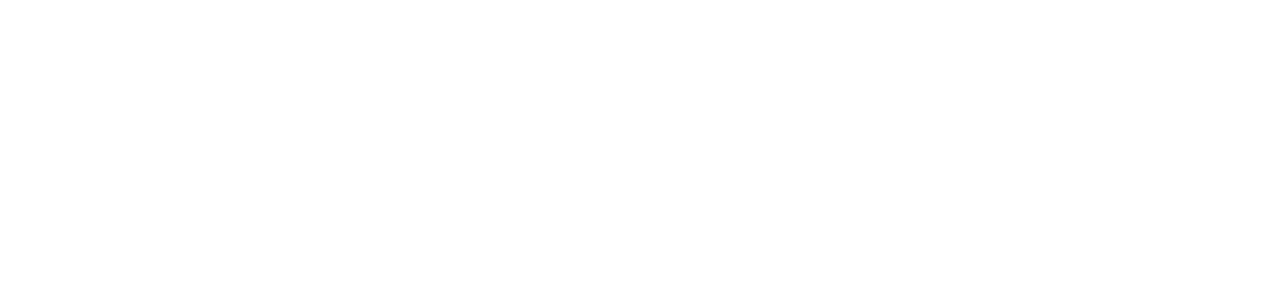
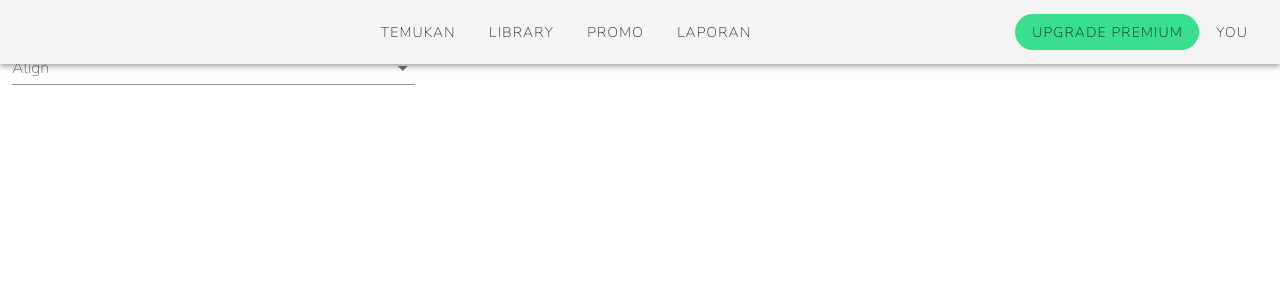
Before and after one commit to agungsuryo789/bookwave, a Vue app: page /login in a window 1280 px wide. Shown: the top 300 px of the page. Built offline with nearby package versions, Linux system fonts and the light colour scheme; a small style sheet from the web is missing.

Commit message:
logo & appbar

```diff
--- a/package.json
+++ b/package.json
@@ -58,7 +58,8 @@
             "indent": 2,
             "no-tabs": 0
         },
-        "overrides": [{
+        "overrides": [
+            {
                 "files": [
                     "**/__tests__/*.{j,t}s?(x)",
                     "**/tests/unit/**/*.spec.{j,t}s?(x)"
@@ -66,7 +67,8 @@
                 "env": {
                     "jest": true
                 }
-        }]
+            }
+        ]
     },
     "browserslist": [
         "> 1%",
--- a/src/components/Navbar.vue
+++ b/src/components/Navbar.vue
@@ -4,7 +4,15 @@
       <v-row>
         <v-col>
           <v-app-bar flat fixed class="app-bar">
-            <v-toolbar-title>AHA</v-toolbar-title>
+            <!-- <v-toolbar-title>AHA</v-toolbar-title> -->
+            <v-img
+              alt="Vuetify Logo"
+              class="shrink ml-5 mr-2"
+              contain
+              src="../assets/image/Union.png"
+              transition="scale-transition"
+              width="100"
+            />
             <v-spacer></v-spacer>
             <v-btn rounded color="#39DF8C" depressed>Start Trial</v-btn>
           </v-app-bar>
--- /dev/null
+++ b/src/components/NavbarApp.vue
@@ -0,0 +1,35 @@
+<template>
+  <nav class="navbar">
+    <v-container>
+      <v-row>
+        <v-col>
+          <v-app-bar absolute color="white" class="app-bar">
+            <!-- <v-toolbar-title>AHA</v-toolbar-title> -->
+            <v-img
+              alt="Logo"
+              class="shrink ml-5 mr-2"
+              contain
+              src="../assets/image/aha.png"
+              transition="scale-transition"
+              width="100"
+            />
+            <v-spacer></v-spacer>
+            <v-btn rounded depressed>Temukan</v-btn>
+            <v-btn rounded depressed>Library</v-btn>
+            <v-btn rounded depressed>Promo</v-btn>
+            <v-btn rounded depressed>Laporan</v-btn>
+            <v-spacer></v-spacer>
+            <v-btn rounded depressed color="#39DF8C" >Upgrade Premium</v-btn>
+            <v-btn rounded depressed>You</v-btn>
+          </v-app-bar>
+        </v-col>
+      </v-row>
+    </v-container>
+  </nav>
+</template>
+
+<script>
+export default {
+  name: 'NavbarApp'
+}
+</script>
--- a/src/router/index.js
+++ b/src/router/index.js
@@ -1,6 +1,7 @@
 import Vue from 'vue'
 import VueRouter from 'vue-router'
 import Home from '../views/Home.vue'
+import Login from '../views/Login.vue'
 
 Vue.use(VueRouter)
 
@@ -17,6 +18,11 @@
     // this generates a separate chunk (about.[hash].js) for this route
     // which is lazy-loaded when the route is visited.
     component: () => import(/* webpackChunkName: "about" */ '../views/About.vue')
+  },
+  {
+    path: '/login',
+    name: 'Login',
+    component: Login
   }
 ]
 
--- a/src/views/Home.vue
+++ b/src/views/Home.vue
@@ -6,9 +6,9 @@
             <v-container class="my-12">
                 <v-row>
                     <v-col class="col-banner-text">
-                        <h2 class="my-5">Halo Saya AHA</h2>
-                        <p>Lorem ipsum dolor sit amet consectetur adipisicing elit. Sapiente unde dolorum iste optio, repellendus laborum recusandae sit natus voluptate, tempore magni aliquam voluptatum illo magnam corporis doloremque! Cupiditate, alias hic.</p>
-                        <v-btn rounded color="#39DF8C" depressed>Start Free Trial</v-btn>
+                        <h1 class="my-5">Halo Saya AHA</h1>
+                        <p class="my-5">Lorem ipsum dolor sit amet consectetur adipisicing elit. Sapiente unde dolorum iste optio, repellendus laborum recusandae sit natus voluptate, tempore magni aliquam voluptatum illo magnam corporis doloremque! Cupiditate, alias hic.</p>
+                        <v-btn x-large="true" block="true" rounded color="#39DF8C" depressed>Start Free Trial</v-btn>
                     </v-col>
                     <v-col class="col-banner-img">
                         <v-img class="banner-img-1" src="../assets/image/aha-mobile.png"></v-img>
@@ -23,9 +23,9 @@
                     <v-col>
                         <v-img class="hero-img-1" src="../assets/image/aha-hero.png" alt="AHA Description Section" aspect-ratio="3" contain></v-img>
                     </v-col>
-                    <v-col>
-                        <h2 class="my-5">Apa yang AHA miliki ?</h2>
-                        <p style="font-size:18px;">Lorem ipsum dolor sit amet, consectetur adipisicing elit. Nobis laborum ex atque in libero. Libero eum labore illum ipsa blanditiis earum, aliquid mollitia doloremque quidem, odit quas animi dolores consequuntur!</p>
+                    <v-col class="col-hero-text">
+                        <h1 class="my-5">Apa yang AHA miliki ?</h1>
+                        <p class="pr-5" style="font-size:18px;">Lorem ipsum dolor sit amet, consectetur adipisicing elit. Nobis laborum ex atque in libero. Libero eum labore illum ipsa blanditiis earum, aliquid mollitia doloremque quidem, odit quas animi dolores consequuntur!</p>
                         <a href="">Lihat Lebih Banyak</a>
                     </v-col>
                 </v-row>
@@ -98,6 +98,7 @@
             font-size: 20px;
             letter-spacing: 1px;
         }
+
     }
 
     .col-banner-img {
@@ -115,7 +116,12 @@
 .HeroSection {
 
     .row-hero-1,
-    .row-hero-2 {}
+    .row-hero-2 {
+        h1 {
+            color: #D65F5F;
+            font-weight: bold;
+        }
+    }
 
     .hero-2 {
         border: 1px solid green;
--- /dev/null
+++ b/src/views/Login.vue
@@ -0,0 +1,34 @@
+<template>
+    <div class="Login">
+         <NavbarApp />
+         <v-container fluid>
+            <v-row>
+            <v-col cols="12">
+                <v-row justify="center">
+                <v-col
+                    cols="6"
+                    md="4"
+                >
+                    <v-select
+                    v-model="alignment"
+                    :items="alignmentsAvailable"
+                    label="Align"
+                    ></v-select>
+                </v-col>
+                </v-row>
+            </v-col>
+            </v-row>
+        </v-container>
+    </div>
+</template>
+
+<script>
+import NavbarApp from '@/components/NavbarApp.vue'
+/* eslint-disable */
+export default {
+    name: 'Login',
+    components: {
+        NavbarApp
+    }
+}
+</script>
```
Also changed, not shown: src/assets/image/Union.png (added), src/assets/image/aha.png (added). Lines whose indentation alone changed are shown as unchanged.
